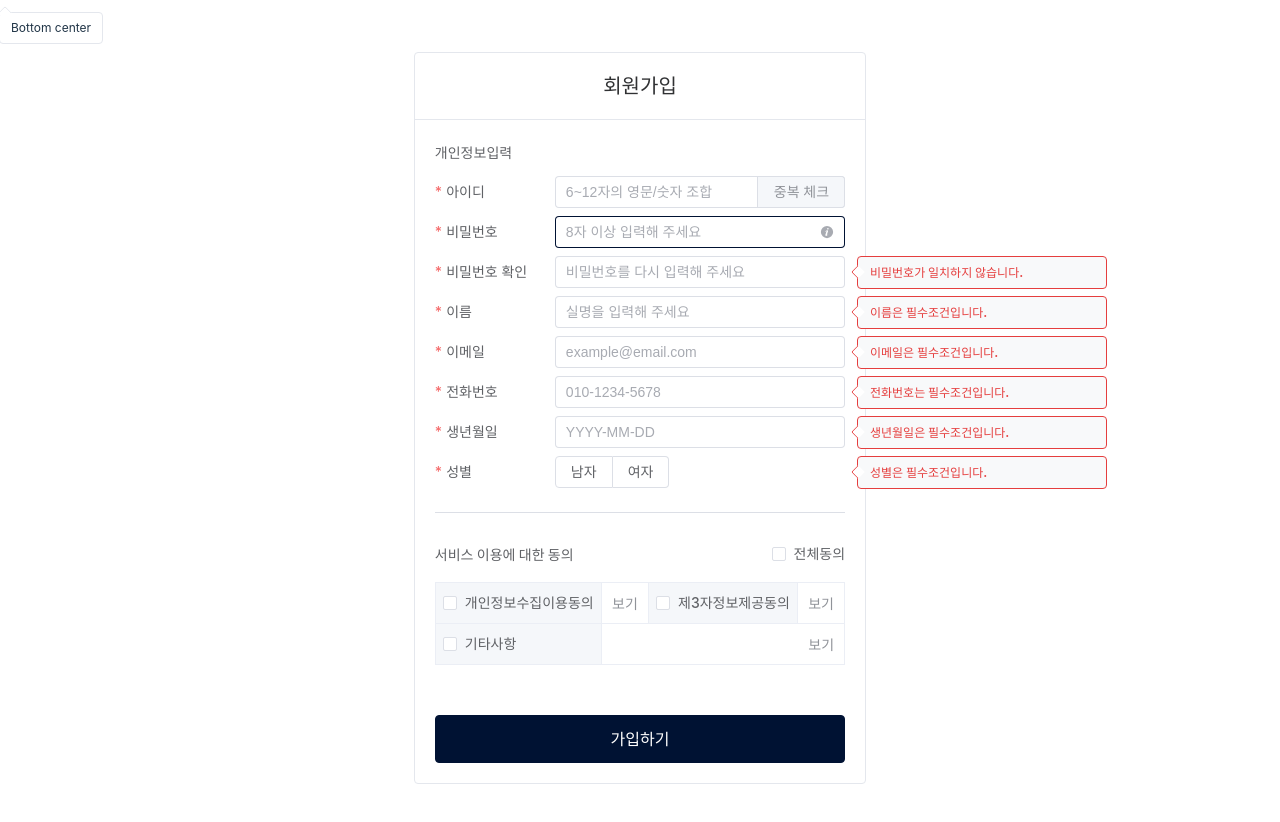
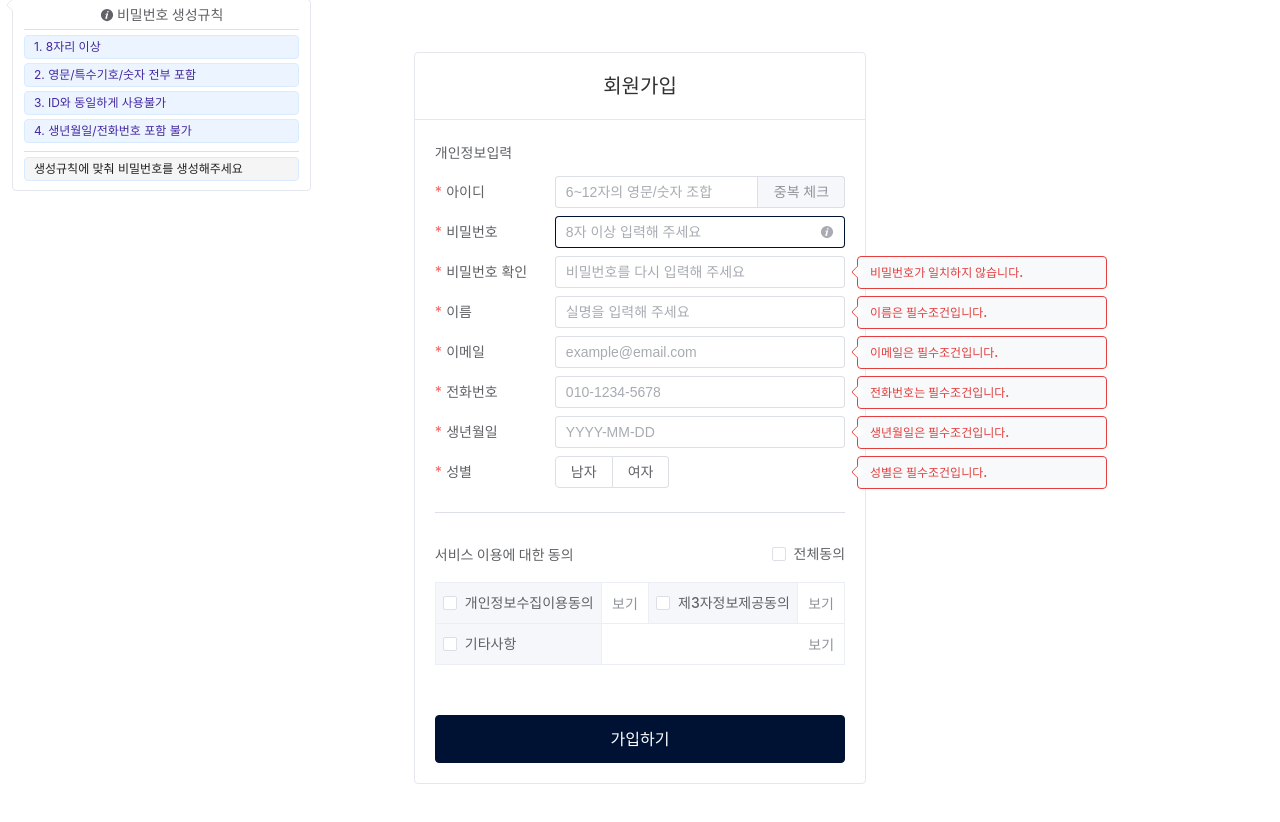
Before and after one commit to koobs97/BonsCore, a Vue app in the folder frontend/: page /SignUp in a window 1280 px wide. Both pictures are taken after a click on the icon 827 px from the left and 232 px from the top of the page. Shown: the top 822 px of the page. Built offline with nearby package versions, Linux system fonts and the light colour scheme; what v-calendar would draw is missing.

Commit message:
20250717 회원가입 템플릿 초안 작성중3

```diff
--- a/frontend/src/views/auth/SignUp.vue
+++ b/frontend/src/views/auth/SignUp.vue
@@ -1,4 +1,4 @@
-<script setup>
+<script setup lang="ts">
 import { onMounted, onUnmounted, reactive, ref } from "vue";
 import { InfoFilled } from "@element-plus/icons-vue";
 
@@ -74,10 +74,19 @@ const position = ref({
   right: 0,
 })
 
+/**
+ * 비밀번호 도움말 클릭 시 position
+ * @type {Ref<UnwrapRef<{getBoundingClientRect: (function(): UnwrapRef<{top: number, left: number, bottom: number, right: number}>)}>, UnwrapRef<{getBoundingClientRect: (function(): UnwrapRef<{top: number, left: number, bottom: number, right: number}>)}> | {getBoundingClientRect: (function(): UnwrapRef<{top: number, left: number, bottom: number, right: number}>)}>}
+ */
 const triggerRef = ref({
   getBoundingClientRect: () => position.value,
 })
 
+/**
+ * 비밀번호 도움말 클릭 시 마우스 이동 핸들러
+ * @param clientX
+ * @param clientY
+ */
 const mousemoveHandler = ({ clientX, clientY }) => {
   position.value = DOMRect.fromRect({
     x: clientX,
@@ -210,13 +219,30 @@ const onClickSignUp = async () => {
         <!-- 비밀번호 안내 tooltip (마우스 따라다니는 이벤트) -->
         <el-tooltip
             v-model:visible="visible"
-            content="Bottom center"
-            placement="bottom"
+            placement="right"
             effect="light"
             trigger="click"
             virtual-triggering
             :virtual-ref="triggerRef"
-        />
+        >
+          <template #content>
+            <div class="password-info">
+              <el-text class="password-info-title">
+                <el-icon>
+                  <InfoFilled />
+                </el-icon>
+                비밀번호 생성규칙
+              </el-text>
+              <el-divider class="password-info-divider"></el-divider>
+              <el-tag class="password-info-content">1. 8자리 이상</el-tag>
+              <el-tag class="password-info-content">2. 영문/특수기호/숫자 전부 포함</el-tag>
+              <el-tag class="password-info-content">3. ID와 동일하게 사용불가</el-tag>
+              <el-tag class="password-info-content">4. 생년월일/전화번호 포함 불가</el-tag>
+              <el-divider class="password-info-divider"></el-divider>
+              <el-tag class="password-info-footer">생성규칙에 맞춰 비밀번호를 생성해주세요</el-tag>
+            </div>
+          </template>
+        </el-tooltip>
 
         <!-- 비밀번호 확인 -->
         <el-popover
@@ -422,4 +448,29 @@ const onClickSignUp = async () => {
   border-right-color: #e53e3e !important;
   border-top-color: #e53e3e !important;
 }
+.password-info {
+  display: flex;
+  flex-direction: column;
+  align-items: flex-start;
+}
+.password-info-title {
+  font-weight: bold;
+}
+.password-info-content {
+  margin-bottom: 4px;
+  width: 275px;
+  justify-content: left;
+  color: #4527A0;
+}
+.password-info-divider {
+  margin-bottom: 4px;
+  margin-top: 4px;
+}
+.password-info-footer {
+  margin-bottom: 4px;
+  width: 275px;
+  justify-content: left;
+  background-color: #F5F5F5;
+  color: #212121;
+}
 </style>
```
